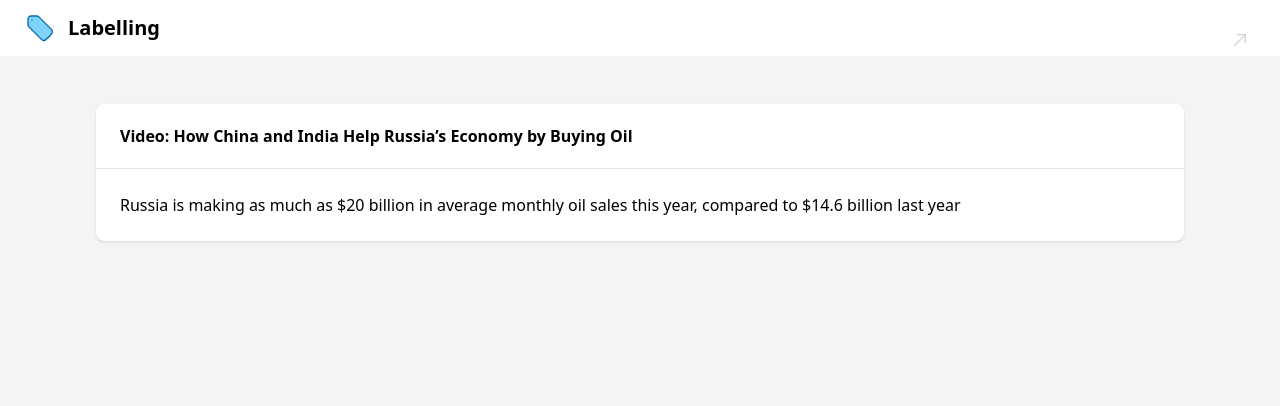
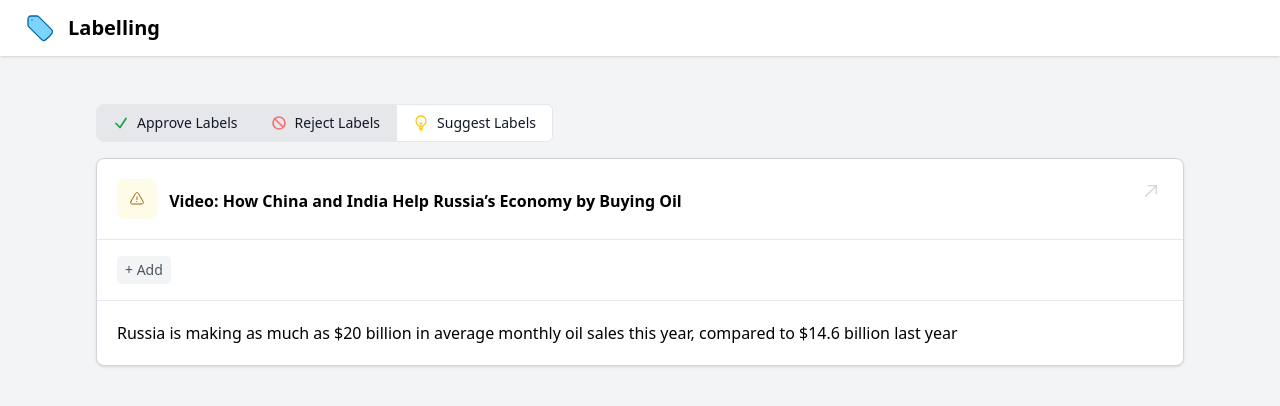
Before and after one commit to lucidNTR/sveltekit-labelling, a SvelteKit app: page /documents/0 in a window 1280 px wide. Shown: the top 406 px of the page. Built offline with nearby package versions, Linux system fonts and the light colour scheme.

Commit message:
detail page business logic implementation

```diff
--- a/src/routes/documents/[id]/+page.svelte
+++ b/src/routes/documents/[id]/+page.svelte
@@ -1,25 +1,186 @@
 <script>
+  import StatusIcon from '$lib/components/status-icon.svelte'
+  import { tick } from 'svelte';
+  import { goto } from '$app/navigation';
 	import { page } from '$app/stores';
 
-  const doc = $page.data.rows[$page.params.id];
+  export let data;
+  $: docId = $page.params.id;
+  $: docIndex = data.rows.findIndex(doc => doc.id === docId);
+  $: doc = data.rows[docIndex]
+
+  const labelStyles = [
+    'border-blue-400 bg-blue-100 text-blue-800',
+    'text-red-800 border-red-400 bg-red-100',
+    'border-green-400 bg-green-100 text-green-800',
+    'text-indigo-800 border-indigo-400 bg-indigo-100',
+    'text-purple-800 border-purple-400 bg-purple-100',
+    'text-pink-800 border-pink-400 bg-pink-100',
+    'bg-yellow-100 text-yellow-800 border-yellow-300'
+  ]
+
+  let autoAdvance = typeof localStorage !== 'undefined' ? JSON.parse(localStorage?.getItem('autoAdvance')) : null
+  function toggleAutoAdvance () {
+    autoAdvance = !autoAdvance
+    localStorage?.setItem('autoAdvance', autoAdvance)
+  }
+
+  async function handleUpdate (response) {
+    if (response.ok) {
+      const newDoc = await response.json()
+      doc = newDoc
+      data.rows[docIndex] = doc
+    }
+  }
+
+  async function execute (action) {
+    const response = await fetch(`/documents/${docId}`, {
+      method: 'POST',
+      body: JSON.stringify({ action }),
+      headers: {
+        'Content-Type': 'application/json'
+      }
+    });
+    await handleUpdate(response);
+
+    if ((action === 'approve' || action === 'reject') && autoAdvance) {
+      let next = data.rows.find(doc => (!doc.approved && doc.approved !== false));
+
+      if (!next) {
+        next = data.rows.find(doc => doc.approved === false);
+      }
+
+      if (next) {
+        goto('/documents/' + next.id);
+      } else {
+        goto('/');
+      }
+    }
+  }
+
+  async function remove (toRemove, i) {
+    if (toRemove === '') {
+      doc.labels = doc.labels.filter(label => label !== '');
+      return
+    }
+    const response = await fetch(`/documents/${docId}`, {
+      method: 'POST',
+      body: JSON.stringify({ action: 'removeLabel', label: toRemove, index: i }),
+      headers: { 'Content-Type': 'application/json' }
+    });
+
+    handleUpdate (response);
+  }
+
+  async function updateLabel (e, i) {
+    if (e.key === 'Enter') {
+      e.preventDefault()
+    } else if (e.type === 'keydown') {
+      return
+    }
+
+    if (!e.target.innerText) {
+      return
+    }
+
+    const response = await fetch(`/documents/${docId}`, {
+      method: 'POST',
+      body: JSON.stringify({ action: 'updateLabel', label: e.target.innerText, index: i }),
+      headers: { 'Content-Type': 'application/json' }
+    });
+
+    handleUpdate (response)
+  }
+
+  async function addLabel () {
+    doc.labels = (doc.labels || []).filter(label => (label !== ''))
+    doc.labels.push('');
+    await tick();
+    window[`label-${doc.labels.length - 1}`].focus();
+  }
 </script>
 
-<div class="bg-gray-100">
 <div class="mx-auto max-w-6xl px-4 py-12 sm:px-6 lg:px-8">
-    <div class="divide-y divide-gray-200 overflow-hidden rounded-lg bg-white shadow">
-      <div class="px-4 py-5 sm:px-6">
-        <h2 class="font-semibold">{doc.title}</h2>
+  <div class="inline-flex rounded-md mb-4" role="group">
+    <button disabled={doc.approved || !doc.labels?.length} on:click={() => execute('approve')} type="button" class="inline-flex disabled:bg-gray-200 stroke-green-600 fill-green-400 items-center px-4 py-2 text-sm font-medium text-gray-900 bg-white border border-gray-200 rounded-l-lg hover:bg-gray-50 hover:text-blue-700 focus:z-10 focus:ring-2 focus:ring-indigo-600 focus:indigo-600 ">
+      <svg xmlns="http://www.w3.org/2000/svg" fill="none" viewBox="0 0 24 24" stroke-width="2.5" class="w-4 h-4 mr-2">
+        <path stroke-linecap="round" stroke-linejoin="round" d="M4.5 12.75l6 6 9-13.5" />
+      </svg>
+      Approve Labels
+    </button>
 
-        <a href="{doc.url}" target="_blanc" class="absolute right-8 top-8 text-gray-300 group-hover:text-gray-400" aria-hidden="true">
+    <button disabled={doc.approved === false || !doc.labels?.length} on:click={() => execute('reject')} type="button" class="inline-flex stroke-red-400 items-center px-4 py-2 text-sm font-medium disabled:bg-gray-200 text-gray-900 bg-white border-t border-b border-gray-200 hover:bg-gray-50 hover:text-blue-700 focus:z-10 focus:ring-2 focus:ring-indigo-600 focus:indigo-600 ">
+      <svg xmlns="http://www.w3.org/2000/svg" fill="none" viewBox="0 0 24 24" stroke-width="2.5" class="w-4 h-4 mr-2">
+        <path stroke-linecap="round" stroke-linejoin="round" d="M18.364 18.364A9 9 0 005.636 5.636m12.728 12.728A9 9 0 015.636 5.636m12.728 12.728L5.636 5.636" />
+      </svg>
+      Reject Labels
+    </button>
+
+    <button on:click={() => execute('suggest')} type="button" class="inline-flex items-center stroke-yellow-400 px-4 py-2 text-sm font-medium text-gray-900 disabled:bg-gray-200 bg-white border border-gray-200 rounded-r-md hover:bg-gray-50 hover:text-blue-700 focus:z-10 focus:ring-2 focus:ring-indigo-600 focus:indigo-600 ">
+      <svg xmlns="http://www.w3.org/2000/svg" fill="none" viewBox="0 0 24 24" stroke-width="2" class="w-4 h-4 mr-2">
+        <path stroke-linecap="round" stroke-linejoin="round" d="M12 18v-5.25m0 0a6.01 6.01 0 001.5-.189m-1.5.189a6.01 6.01 0 01-1.5-.189m3.75 7.478a12.06 12.06 0 01-4.5 0m3.75 2.383a14.406 14.406 0 01-3 0M14.25 18v-.192c0-.983.658-1.823 1.508-2.316a7.5 7.5 0 10-7.517 0c.85.493 1.509 1.333 1.509 2.316V18" />
+      </svg>
+
+      Suggest Labels
+    </button>
+
+    {#if autoAdvance !== null}
+      <div class="flex items-center ml-4">
+        <button on:click={toggleAutoAdvance} type="button" class="{autoAdvance ? 'bg-indigo-600' : 'bg-gray-200'} relative inline-flex h-6 w-11 flex-shrink-0 cursor-pointer rounded-full border-2 border-transparent transition-colors duration-200 ease-in-out focus:outline-none focus:ring-2 focus:ring-indigo-600 focus:ring-offset-2" role="switch" aria-checked="false" aria-labelledby="annual-billing-label">
+          <span aria-hidden="true" class=" {autoAdvance ? 'translate-x-5' : 'translate-x-0'} pointer-events-none inline-block h-5 w-5 transform rounded-full bg-white shadow ring-0 transition duration-200 ease-in-out"></span>
+        </button>
+        <span class="ml-3 text-sm" id="annual-billing-label">
+          <span class="font-medium text-gray-900">Auto advance</span>
+        </span>
+      </div>
+    {/if}
+  </div>
+
+	<div class="divide-y divide-gray-200 overflow-hidden rounded-lg bg-white shadow border border-gray-300">
+		<div class="px-5 py-5">
+			<StatusIcon approved={doc.approved}/>
+
+      <h2 class="inline-block font-semibold ml-2">{doc.title}</h2>
+
+			<a
+				href={doc.url}
+				target="_blanc"
+				class="float-right m-1 inline-block text-gray-300 group-hover:text-gray-400"
+				aria-hidden="true"
+			>
 				<svg class="h-4 w-4" fill="currentColor" viewBox="0 0 24 24">
-            <path d="M20 4h1a1 1 0 00-1-1v1zm-1 12a1 1 0 102 0h-2zM8 3a1 1 0 000 2V3zM3.293 19.293a1 1 0 101.414 1.414l-1.414-1.414zM19 4v12h2V4h-2zm1-1H8v2h12V3zm-.707.293l-16 16 1.414 1.414 16-16-1.414-1.414z" />
+					<path
+						d="M20 4h1a1 1 0 00-1-1v1zm-1 12a1 1 0 102 0h-2zM8 3a1 1 0 000 2V3zM3.293 19.293a1 1 0 101.414 1.414l-1.414-1.414zM19 4v12h2V4h-2zm1-1H8v2h12V3zm-.707.293l-16 16 1.414 1.414 16-16-1.414-1.414z"
+					/>
 				</svg>
 			</a>
 		</div>
 
-      <div class="px-4 py-5 sm:p-6">
+		<div class="px-5 py-2">
+      {#each doc?.labels || [] as label, i (label)}
+        <span class="inline-flex items-center my-2 mr-2 text-sm font-medium rounded {labelStyles[i % labelStyles.length]}">
+          <span id="label-{i}" role="textbox" tabindex={i} on:keydown={(e) => updateLabel(e, i)} on:blur={(e) => updateLabel(e, i)} contenteditable="plaintext-only" class="mr-1 px-2 py-1 min-w-[30px]">
+            {label}
+          </span>
+
+          <button on:click={() => remove(label, i)} type="button" class="inline-flex items-center p-1 mr-1.5 text-sm text-gray-400 bg-transparent rounded-sm hover:bg-gray-100 hover:text-gray-900 " data-dismiss-target="#badge-dismiss-default" aria-label="Remove">
+            <svg class="w-2 h-2" aria-hidden="true" xmlns="http://www.w3.org/2000/svg" fill="none" viewBox="0 0 14 14">
+              <path stroke="currentColor" stroke-linecap="round" stroke-linejoin="round" stroke-width="2" d="m1 1 6 6m0 0 6 6M7 7l6-6M7 7l-6 6"/>
+            </svg>
+            <span class="sr-only">Remove Label</span>
+          </button>
+        </span>
+      {/each}
+
+      <button on:click={addLabel} class="my-2 inline-flex items-center text-sm font-medium rounded bg-gray-100 text-gray-600 {doc?.labels?.length ? 'ml-10' : ''}">
+        <span class="px-2 py-1 min-w-[30px]">
+          + Add
+        </span>
+      </button>
+		</div>
+
+		<div class="px-5 py-5">
 			{doc.body}
 		</div>
 	</div>
 </div>
-</div>
```
Lines whose indentation alone changed are shown as unchanged.
